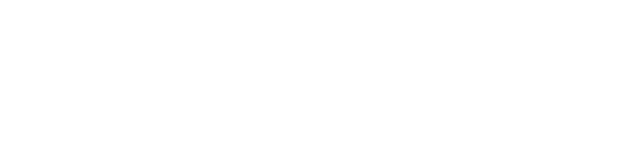
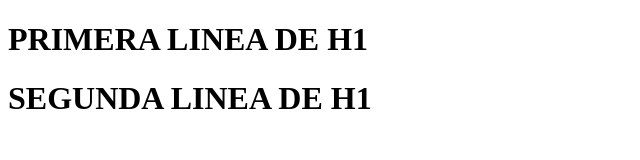
Before and after one commit to Igutierr18/BUENAS_PRACTICAS, a plain HTML site: page index.html in a window 1280 px wide. Shown: the whole page, without its empty margins (0-640 px from the left). Drawn offline with Linux system fonts and the light colour scheme.

Commit message:
segundo commit

```diff
--- a/index.html
+++ b/index.html
@@ -2,10 +2,11 @@
 <html lang="en">
 <head>
     <meta charset="UTF-8">
-    <meta name="viewport" content="width=device-width, initial-scale=1.0">
-    <title>Document</title>
+    <meta name="viewport" content="width=git --gi, initial-scale=1.0">
+    <title>MI PRIMERA PAGINA WEB</title>
 </head>
 <body>
-
+    <h1>PRIMERA LINEA DE H1</h1>
+    <h1>SEGUNDA LINEA DE H1</h1>
 </body>
 </html>
```
